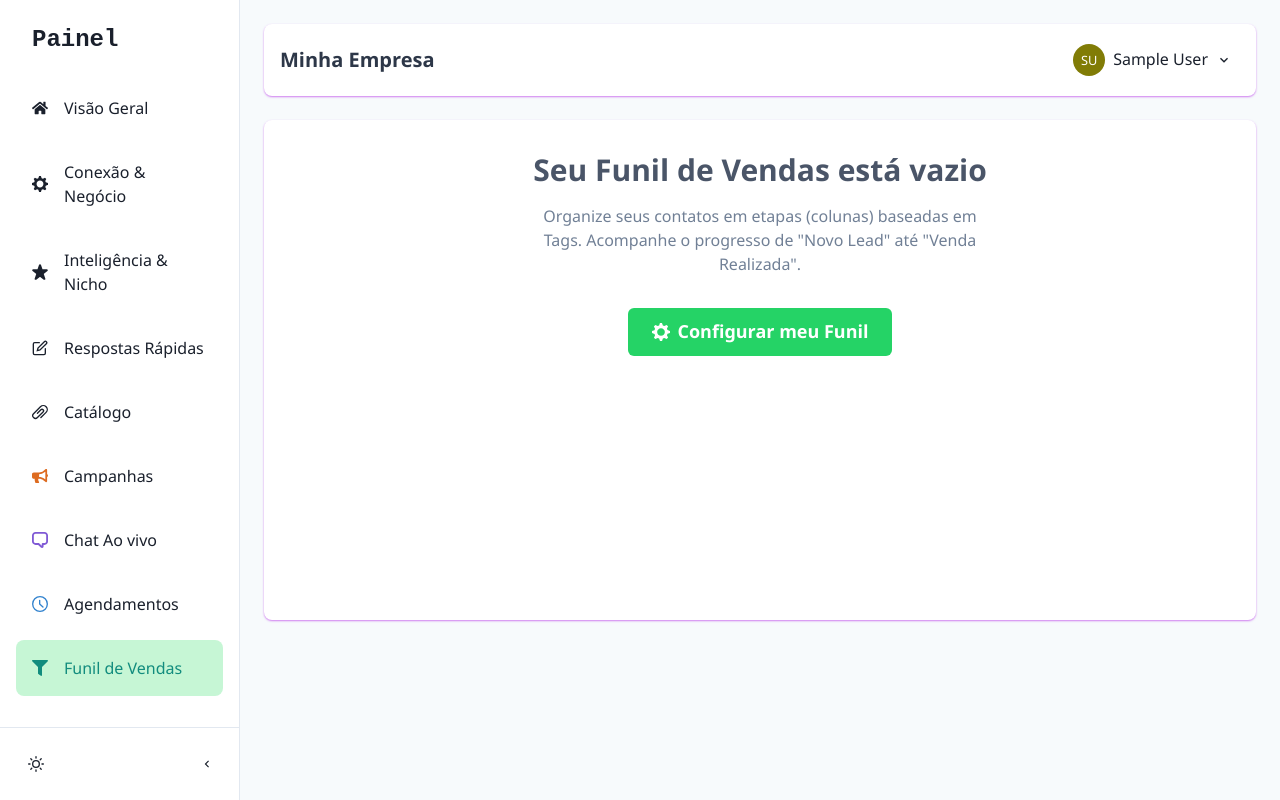
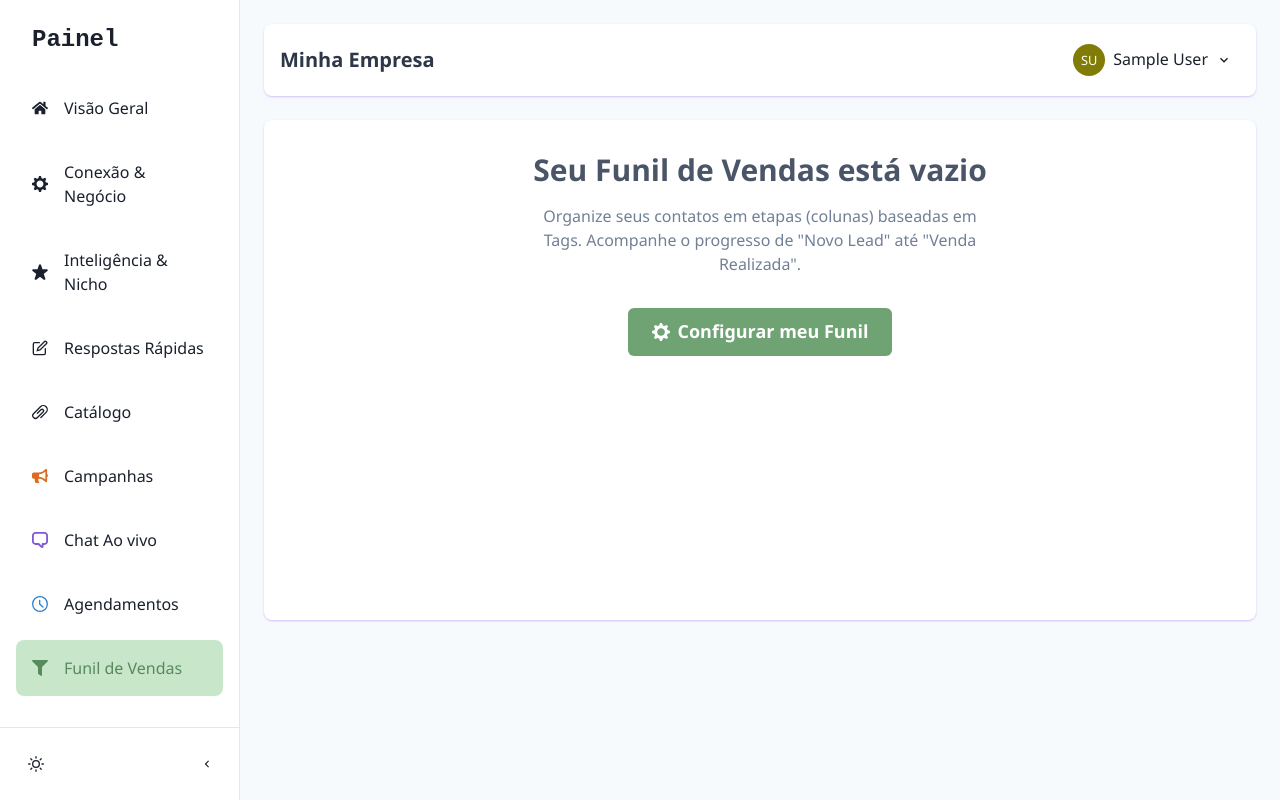
Before and after one commit to rodrigovmoreira/Chatbot-saas, a React (Create React App) app in the folder frontend/: page /funnel in a window 1280 px wide. Built offline with nearby package versions, Linux system fonts and the light colour scheme; no server answers; sample sign-in values are in the browser's storage.

Commit message:
Refactor Color Palette to GitHub Dark & Moss/Lavender

```diff
--- a/frontend/src/components/ScheduleTab.jsx
+++ b/frontend/src/components/ScheduleTab.jsx
@@ -247,52 +247,52 @@ const ScheduleTab = () => {
   // Custom Styles for Dark Mode Support in React Big Calendar
   const calendarSx = {
     '.rbc-calendar': {
-      color: useColorModeValue('gray.800', 'gray.200'),
+      color: useColorModeValue('gray.800', '#C9D1D9'),
     },
     '.rbc-off-range-bg': {
-      bg: useColorModeValue('gray.100', 'gray.700'),
+      bg: useColorModeValue('gray.100', 'transparent'),
     },
     '.rbc-today': {
       bg: useColorModeValue('blue.50', 'whiteAlpha.100'),
     },
     '.rbc-header': {
-      borderColor: useColorModeValue('gray.200', 'gray.600'),
+      borderColor: useColorModeValue('gray.200', '#30363D'),
     },
     '.rbc-time-view': {
-      borderColor: useColorModeValue('gray.200', 'gray.600'),
+      borderColor: useColorModeValue('gray.200', '#30363D'),
     },
     '.rbc-time-content': {
-      borderTopColor: useColorModeValue('gray.200', 'gray.600'),
+      borderTopColor: useColorModeValue('gray.200', '#30363D'),
     },
     '.rbc-timeslot-group': {
-      borderBottomColor: useColorModeValue('gray.200', 'gray.600'),
+      borderBottomColor: useColorModeValue('gray.200', '#30363D'),
     },
     '.rbc-day-slot': {
-      borderLeftColor: useColorModeValue('gray.200', 'gray.600'),
+      borderLeftColor: useColorModeValue('gray.200', '#30363D'),
     },
     '.rbc-time-header-content': {
-      borderLeftColor: useColorModeValue('gray.200', 'gray.600'),
+      borderLeftColor: useColorModeValue('gray.200', '#30363D'),
     },
     '.rbc-time-gutter': {
-      borderRightColor: useColorModeValue('gray.200', 'gray.600'),
+      borderRightColor: useColorModeValue('gray.200', '#30363D'),
     },
     '.rbc-day-bg': {
-      borderColor: useColorModeValue('gray.200', 'gray.600'),
+      borderColor: useColorModeValue('gray.200', '#30363D'),
     },
     '.rbc-toolbar button': {
-      color: useColorModeValue('gray.600', 'gray.200'),
-      borderColor: useColorModeValue('gray.300', 'gray.600'),
+      color: useColorModeValue('gray.600', '#C9D1D9'),
+      borderColor: useColorModeValue('gray.300', '#30363D'),
       _hover: {
-        bg: useColorModeValue('gray.100', 'gray.700'),
+        bg: useColorModeValue('gray.100', '#161B22'),
       },
       _active: {
-        bg: useColorModeValue('gray.200', 'gray.600'),
+        bg: useColorModeValue('gray.200', '#161B22'),
       }
     },
     '.rbc-toolbar button.rbc-active': {
-      bg: useColorModeValue('brand.500', 'brand.200'),
-      color: useColorModeValue('white', 'gray.900'),
-      borderColor: useColorModeValue('brand.500', 'brand.200'),
+      bg: useColorModeValue('brand.500', 'brand.500'),
+      color: 'white',
+      borderColor: useColorModeValue('brand.500', 'brand.500'),
     }
   };
 
--- a/frontend/src/components/dashboard-tabs/LiveChatTab.jsx
+++ b/frontend/src/components/dashboard-tabs/LiveChatTab.jsx
@@ -44,7 +44,13 @@ const LiveChatTab = () => {
   const cardBg = useColorModeValue('white', 'gray.800');
   const gray50Bg = useColorModeValue('gray.50', 'gray.700');
   const gray100 = useColorModeValue("gray.100", "gray.900");
-  const inputBg = useColorModeValue('white', 'gray.50');
+  const inputBg = useColorModeValue('white', '#0D1117');
+  const chatBg = useColorModeValue('linear-gradient(to bottom, #f0f2f5, #e1e5ea)', '#0D1117');
+
+  const myMsgBg = useColorModeValue('brand.100', 'brand.600');
+  const otherMsgBg = useColorModeValue('white', '#21262D');
+  const myMsgColor = useColorModeValue('black', 'white');
+  const otherMsgColor = useColorModeValue('black', '#C9D1D9');
 
   const messagesEndRef = useRef(null);
 
@@ -417,7 +423,7 @@ const LiveChatTab = () => {
                 </Box>
 
                 {/* Área de Mensagens */}
-                <Box flex="1" p={4} overflowY="auto" bgImage="linear-gradient(to bottom, #f0f2f5, #e1e5ea)">
+                <Box flex="1" p={4} overflowY="auto" bg={chatBg}>
                   <VStack spacing={3} align="stretch">
                     {messages.map((msg, index) => {
                        const isMe = msg.role === 'bot' || msg.role === 'system' || msg.role === 'agent';
@@ -426,8 +432,8 @@ const LiveChatTab = () => {
                          <HStack key={index} justify={isMe ? 'flex-end' : 'flex-start'} align="flex-start">
                            {!isMe && <Avatar size="xs" name={selectedContact.name} mr={2} mt={1} />}
                            <Box
-                             bg={isMe ? 'brand.100' : 'white'}
-                             color="black"
+                             bg={isMe ? myMsgBg : otherMsgBg}
+                             color={isMe ? myMsgColor : otherMsgColor}
                              px={4} py={2}
                              borderRadius="lg"
                              boxShadow="sm"
--- a/frontend/src/theme.js
+++ b/frontend/src/theme.js
@@ -8,17 +8,17 @@ const config = {
 
 const colors = {
   brand: {
-    50: '#f0fff4',
-    100: '#c6f6d5',
-    200: '#9ae6b4',
-    300: '#68d391',
-    400: '#48bb78',
-    500: '#25D366',
-    600: '#128C7E',
-    700: '#065f46',
-    800: '#064e3b',
-    900: '#022c22',
-    neon: '#A801E5',
+    50: '#E8F5E9',
+    100: '#C8E6C9',
+    200: '#A5D6A7',
+    300: '#81C784',
+    400: '#66BB6A',
+    500: '#6FA374', // Moss Green (Primary)
+    600: '#578A5C', // Darker Moss (Hover)
+    700: '#388E3C',
+    800: '#2E7D32',
+    900: '#1B5E20',
+    neon: '#A78BFA', // Lavender
   },
 };
 
@@ -34,24 +34,24 @@ const theme = extendTheme({
   semanticTokens: {
     shadows: {
       sm: {
-        default: '0 1px 2px 0 rgba(168, 1, 229, 0.5)',
-        _dark: '0px 0px 4px 1px #A801E5',
+        default: '0 1px 2px 0 rgba(167, 139, 250, 0.5)',
+        _dark: 'none',
       },
       base: {
-        default: '0 1px 3px 0 rgba(168, 1, 229, 0.6), 0 1px 2px 0 rgba(168, 1, 229, 0.3)',
-        _dark: '0px 0px 6px 1px #A801E5',
+        default: '0 1px 3px 0 rgba(167, 139, 250, 0.6), 0 1px 2px 0 rgba(167, 139, 250, 0.3)',
+        _dark: 'none',
       },
       md: {
-        default: '0 4px 6px -1px rgba(168, 1, 229, 0.6), 0 2px 4px -1px rgba(168, 1, 229, 0.3)',
-        _dark: '0px 0px 6px 1px #A801E5',
+        default: '0 4px 6px -1px rgba(167, 139, 250, 0.6), 0 2px 4px -1px rgba(167, 139, 250, 0.3)',
+        _dark: 'none',
       },
       lg: {
-        default: '0 10px 15px -3px rgba(168, 1, 229, 0.6), 0 4px 6px -2px rgba(168, 1, 229, 0.3)',
-        _dark: '0px 0px 10px 2px #A801E5',
+        default: '0 10px 15px -3px rgba(167, 139, 250, 0.6), 0 4px 6px -2px rgba(167, 139, 250, 0.3)',
+        _dark: 'none',
       },
       xl: {
-        default: '0 20px 25px -5px rgba(168, 1, 229, 0.6), 0 10px 10px -5px rgba(168, 1, 229, 0.3)',
-        _dark: '0px 0px 12px 3px #A801E5',
+        default: '0 20px 25px -5px rgba(167, 139, 250, 0.6), 0 10px 10px -5px rgba(167, 139, 250, 0.3)',
+        _dark: 'none',
       },
     }
   },
@@ -59,13 +59,10 @@ const theme = extendTheme({
     Card: {
       baseStyle: (props) => ({
         container: {
-          // Define borderColor using mode() for dynamic switching without high-specificity selector nesting
-          borderColor: mode('rgba(168, 1, 229, 0.3)', 'rgba(168, 1, 229, 0.4)')(props),
+          borderColor: mode('rgba(167, 139, 250, 0.3)', '#30363D')(props),
           borderWidth: '1px',
           boxShadow: 'md',
-          _dark: {
-            bg: 'gray.900',
-          },
+          bg: mode('white', '#161B22')(props),
         }
       })
     },
@@ -76,7 +73,7 @@ const theme = extendTheme({
           color: 'white',
           _hover: {
             bg: 'brand.600',
-            boxShadow: mode('md', '0 0 10px 1px #A801E5')(props),
+            boxShadow: mode('md', 'none')(props),
             _disabled: {
               bg: 'brand.500',
             }
@@ -91,9 +88,11 @@ const theme = extendTheme({
       variants: {
         outline: (props) => ({
           field: {
+            bg: mode('white', '#0D1117')(props),
+            borderColor: mode('inherit', '#30363D')(props),
             _focus: {
               borderColor: 'brand.neon',
-              boxShadow: '0 0 0 1px #A801E5',
+              boxShadow: '0 0 0 1px #A78BFA',
             },
           },
         }),
@@ -103,9 +102,11 @@ const theme = extendTheme({
       variants: {
         outline: (props) => ({
           field: {
+            bg: mode('white', '#0D1117')(props),
+            borderColor: mode('inherit', '#30363D')(props),
             _focus: {
               borderColor: 'brand.neon',
-              boxShadow: '0 0 0 1px #A801E5',
+              boxShadow: '0 0 0 1px #A78BFA',
             },
           },
         }),
@@ -114,59 +115,47 @@ const theme = extendTheme({
     Menu: {
       baseStyle: (props) => ({
         list: {
-          bg: mode('white', 'gray.800')(props),
-          borderColor: 'brand.neon',
+          bg: mode('white', '#161B22')(props),
+          borderColor: mode('brand.neon', '#30363D')(props),
           boxShadow: 'md',
           borderWidth: '1px',
-          _dark: {
-             borderColor: 'rgba(168, 1, 229, 0.4)',
-          }
         },
       }),
     },
     Modal: {
       baseStyle: (props) => ({
         overlay: {
-          bg: 'blackAlpha.400',
-          backdropFilter: 'blur(14px)',
+          bg: 'blackAlpha.600',
+          backdropFilter: 'blur(4px)',
         },
         dialog: {
-          bg: mode('white', 'gray.800')(props),
-          borderColor: 'brand.neon',
+          bg: mode('white', '#161B22')(props),
+          borderColor: mode('brand.neon', '#30363D')(props),
           boxShadow: 'lg',
           borderWidth: '1px',
-           _dark: {
-             borderColor: 'rgba(168, 1, 229, 0.4)',
-          }
         },
       }),
     },
     Drawer: {
       baseStyle: (props) => ({
         overlay: {
-          bg: 'blackAlpha.400',
-          backdropFilter: 'blur(14px)',
+          bg: 'blackAlpha.600',
+          backdropFilter: 'blur(4px)',
         },
         dialog: {
-          bg: mode('white', 'gray.800')(props),
-          borderColor: 'brand.neon',
+          bg: mode('white', '#161B22')(props),
+          borderColor: mode('brand.neon', '#30363D')(props),
           boxShadow: 'lg',
-          // Drawers often have a border on the side edge
-          _dark: {
-             borderColor: 'rgba(168, 1, 229, 0.4)',
-          }
         },
       }),
     },
     Popover: {
       baseStyle: (props) => ({
         content: {
-           borderColor: 'brand.neon',
+           bg: mode('white', '#161B22')(props),
+           borderColor: mode('brand.neon', '#30363D')(props),
            boxShadow: 'md',
            borderWidth: '1px',
-           _dark: {
-             borderColor: 'rgba(168, 1, 229, 0.4)',
-          }
         }
       })
     }
@@ -174,7 +163,8 @@ const theme = extendTheme({
   styles: {
     global: (props) => ({
       body: {
-        bg: mode('gray.50', 'gray.900')(props),
+        bg: mode('gray.50', '#0D1117')(props),
+        color: mode('gray.800', '#C9D1D9')(props),
         transitionProperty: 'background-color, color',
         transitionDuration: '200ms',
       },
```
